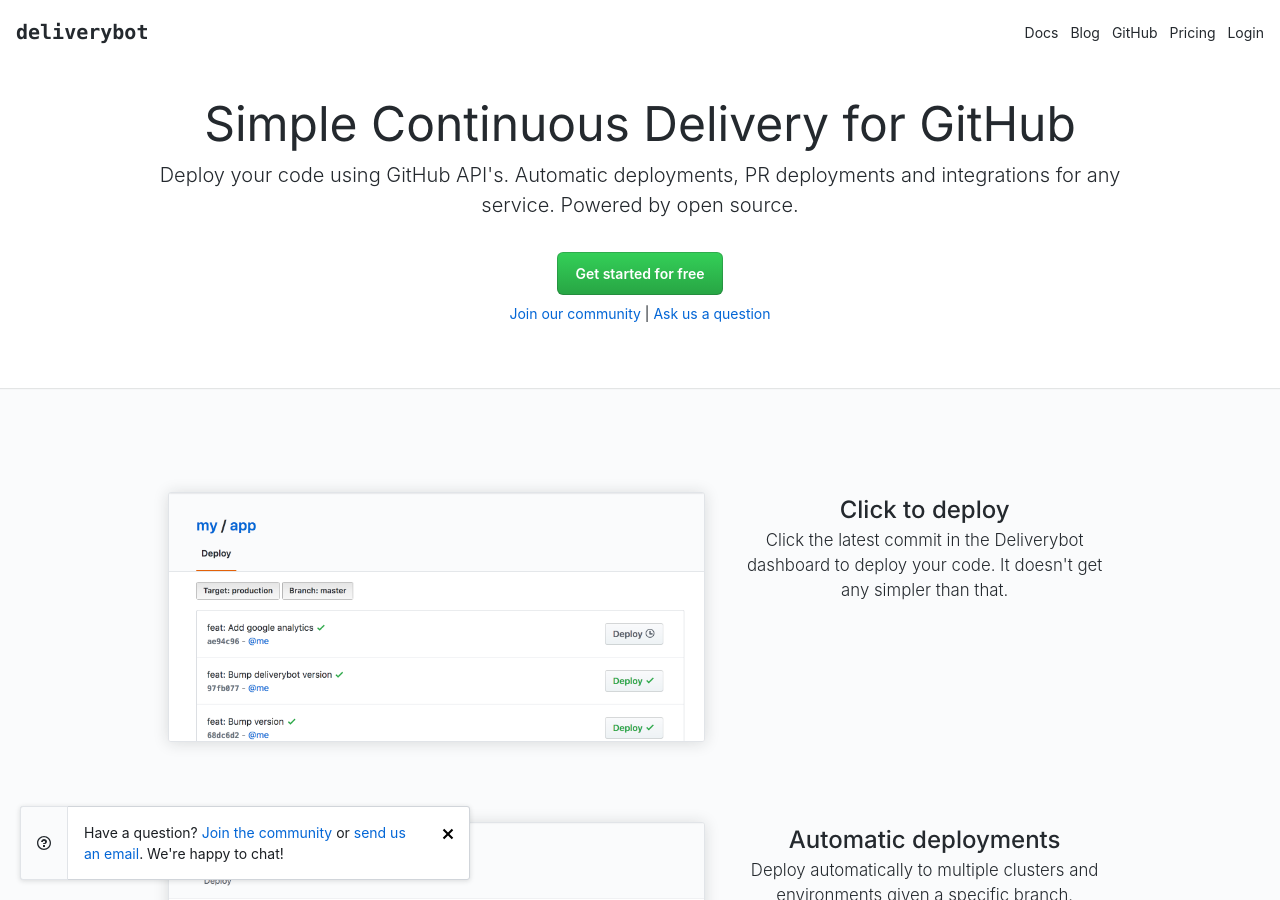
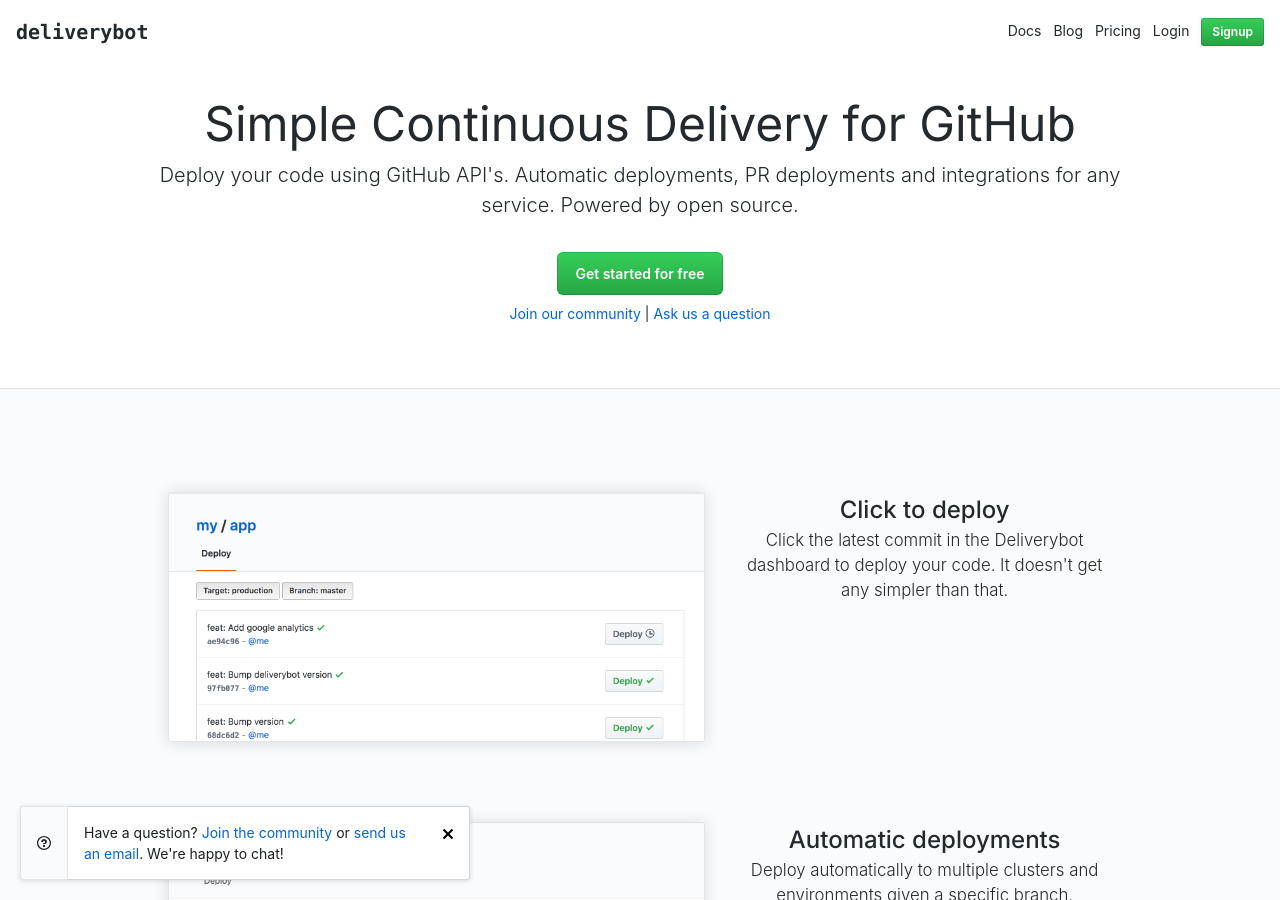
Before and after one commit to deliverybot/deliverybot.github.io, a Jekyll site: the page built from index.html, in a window 1280 px wide and 900 px high. Built offline with Jekyll 4.4.1, drawn with Linux system fonts in a browser that asks for light colours.

Commit message:
Bigger signup button

```diff
--- a/_layouts/default.html
+++ b/_layouts/default.html
@@ -19,9 +19,9 @@
     <div>
       <a class="text-gray-dark mr-2" href="/docs/">Docs</a>
       <a class="text-gray-dark mr-2" href="/blog/">Blog</a>
-      <a target="_blank" class="text-gray-dark mr-2" href="{{site.github_app_url}}">GitHub</a>
       <a target="_blank" class="text-gray-dark mr-2" href="{{site.pricing_url}}">Pricing</a>
-      <a target="_blank" class="text-gray-dark" href="{{site.deliverybot_url}}">Login</a>
+      <a target="_blank" class="text-gray-dark mr-2" href="{{site.deliverybot_url}}">Login</a>
+      <a target="_blank" class="btn btn-sm btn-primary" href="{{site.start_url}}">Signup</a>
     </div>
   </nav>
 
```
